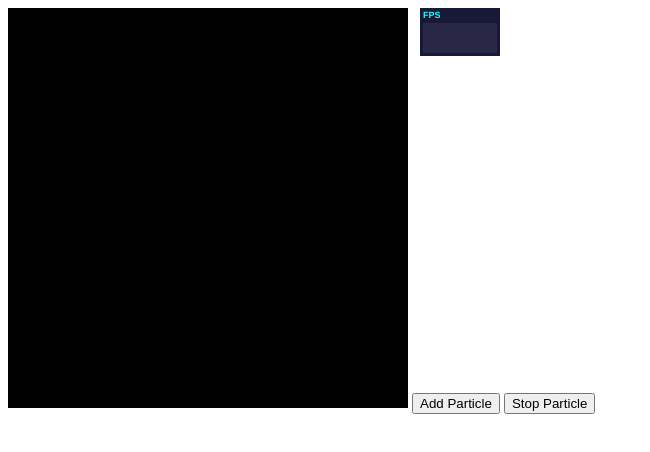
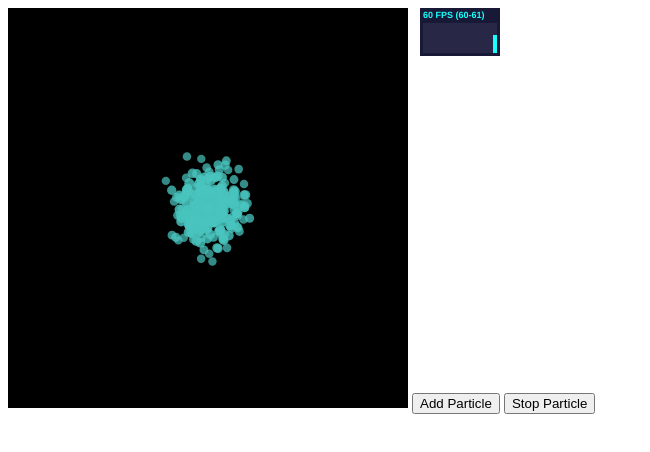
Before and after one commit to r1cebank/HTML-Particle-System, a plain HTML site: page index.html in a window 1280 px wide. Shown: the whole page, without its empty margins (0-650 px from the left). Drawn offline with Linux system fonts and the light colour scheme.

Commit message:
Finished Implementing basic particle system
Still the emitter will only do one style of particle...

```diff
--- a/index.html
+++ b/index.html
@@ -16,12 +16,16 @@
 	<script type="text/javascript" src="rbParticle.js"></script>
 	<script>
 		var particleEngine = new rbParticle('particleCanvas');
-		var start = new Date().getTime();
-		for(var i = 0; i < 3600; i++)
+		function loop () {
+			particleEngine.clear();
 			particleEngine.update();
-		var end = new Date().getTime();
-		var time = end - start;
-		console.log("calculation ended in: " + time + "ms");
+			particleEngine.draw();
+			queue();
+		}
+		function queue () {
+			window.requestAnimationFrame(loop);
+		}
+		loop();
 	</script>
 	<button onclick="addParticle();">Add Particle</button>
 	<button onclick="debug('stop');">Stop Particle</button>
--- a/rbParticle.js
+++ b/rbParticle.js
@@ -9,12 +9,17 @@
 
 var debug = 0;
 var cfg = {
-	 totalParticles: 1000000,
-	 updateDelta: 0.1,
+	totalParticles: 100000,
+	updateDelta: 0.01,
 	x: 200,
 	y: 200,
 	configStr: "config:test"
+};
 
+var startColor = {
+	r: 73,
+	g: 196,
+	b: 190
 };
 
  /* End Test */
@@ -31,6 +36,7 @@ function rbParticle (cvName) {
 
 	this.emitter = new Emitter(cfg);
 
+
 	//Stats
 	this.stats = new Stats();
 	this.stats.setMode(0);
@@ -39,17 +45,52 @@ function rbParticle (cvName) {
 	this.stats.domElement.style.top = '8px';
 	document.body.appendChild( this.stats.domElement );
 	console.log(this.logCallsign + "stat module loaded.");
+
+	this.renderer = new Renderer (this.stats, this.ctx, this.emitter);
+	console.log(this.logCallsign + "renderer loaded.");
+
 	this.canvas.width = 400;
 	this.canvas.height = 400;
 }
 
+rbParticle.prototype.clear = function () {
+	this.ctx.clearRect(0, 0, this.canvas.width, this.canvas.height);
+}
+
 rbParticle.prototype.update = function () {
+	//Call renderer to update
+	this.renderer.update();
+}
+
+rbParticle.prototype.draw = function () {
+	//Call renderer to draw
+	this.renderer.draw();
+}
+
+////////////////Start Renderer//////////////
+function Renderer (stats, context, emitter) {
+	this.stats = stats;
+	this.ctx = context;
+	this.emitter = emitter;
+}
+
+Renderer.prototype.update = function () {
 	this.emitter.update();
 }
 
-rbParticle.prototype.draw = function () {
+Renderer.prototype.draw = function () {
+	this.stats.begin();
+	for(var i = 0; i < this.emitter.particleCount; i++) {
+		var part = this.emitter.particlePool[i];
+		var position = this.emitter.particlePool[i].position;
+		this.ctx.fillStyle = 'rgba('+ part.r + ',' + part.g + ',' + part.b +','+ part.alpha +')';
+		this.ctx.beginPath();
+		this.ctx.arc(position.x, position.y, part.size, 0, Math.PI*2, true);
+		this.ctx.fill();
+	}
+	this.stats.end();
+}
 
-}
 
 //Particles
 function Particle(x, y, life, angle, speed, size, color) {
@@ -146,7 +187,7 @@ Emitter.prototype.shouldEmitSomeParticles = function () {
 
 Emitter.prototype.update = function () {
 	if(debug) {
-		console.log(this.logCallsign + "updating with delta " + delta);
+		console.log(this.logCallsign + "updating with delta " + this.delta);
 	}
 	if(this.shouldEmitSomeParticles()) {
 		this.addParticle(); //Particle Count Updates Here
@@ -166,7 +207,9 @@ Emitter.prototype.update = function () {
 Emitter.prototype.addParticle = function () {
 	///Set particle properties based on config
 
-	this.particlePool[this.particleCount].set(2, 1, 10, 10, 1, 2, 12);
+	this.particlePool[this.particleCount].set(this.position.x, this.position.y, 10, Math.random() * 360 - 1, Math.random() * (20-8) + 8, 6, startColor);
+
+
 	this.particleCount++;
 	if(debug) {
 		console.log(this.logCallsign + "particle emitted.");
@@ -175,6 +218,10 @@ Emitter.prototype.addParticle = function () {
 };
 
 Emitter.prototype.returnParticleToPool = function (index) {
+	if(this.particleCount == 1) {
+		this.particleCount--;
+		return;
+	}
 	if(debug) {
 		console.log(this.logCallsign + "particle " + index + " dead.");
 		console.log(this.logCallsign + "replace it with: " + (this.particleCount - 1));
@@ -189,12 +236,13 @@ Emitter.prototype.returnParticleToPool = function (index) {
 
 Emitter.prototype.updateParticle = function (particle, particleIndex) {
 
+	particle.life -= this.delta;
+
 	if(particle.life > 0) {
 		if(debug) {
 			console.log(this.logCallsign + "updating particle: " + particleIndex);
 			console.log(this.logCallsign + JSON.stringify(particle));
 		}
-		particle.life -= this.delta;
 		var ageRatio = particle.life / particle.originalLife;
 		particle.size = particle.originalSize * ageRatio;
 		particle.alpha = ageRatio;
```
Lines whose indentation alone changed are shown as unchanged.
